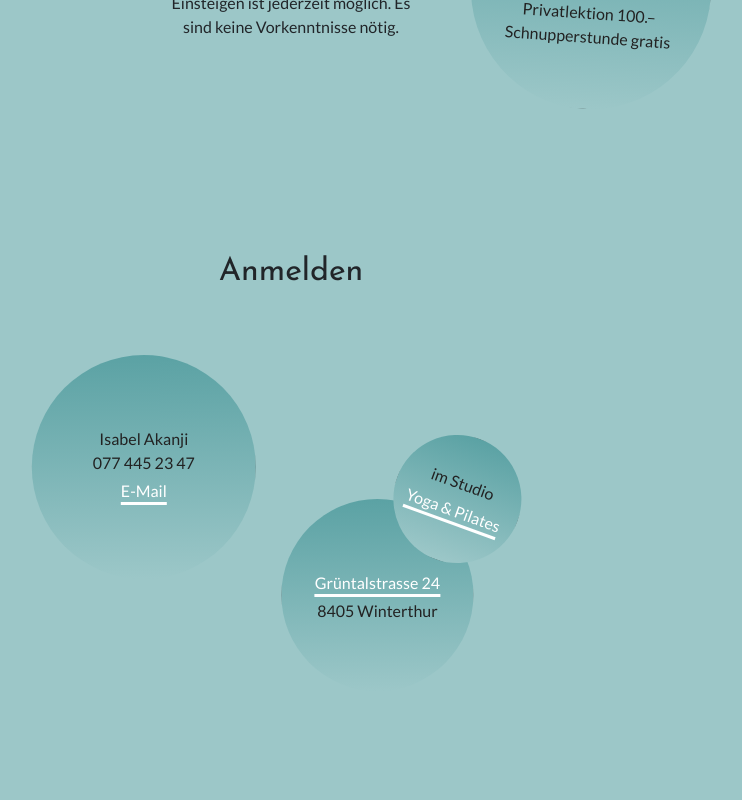
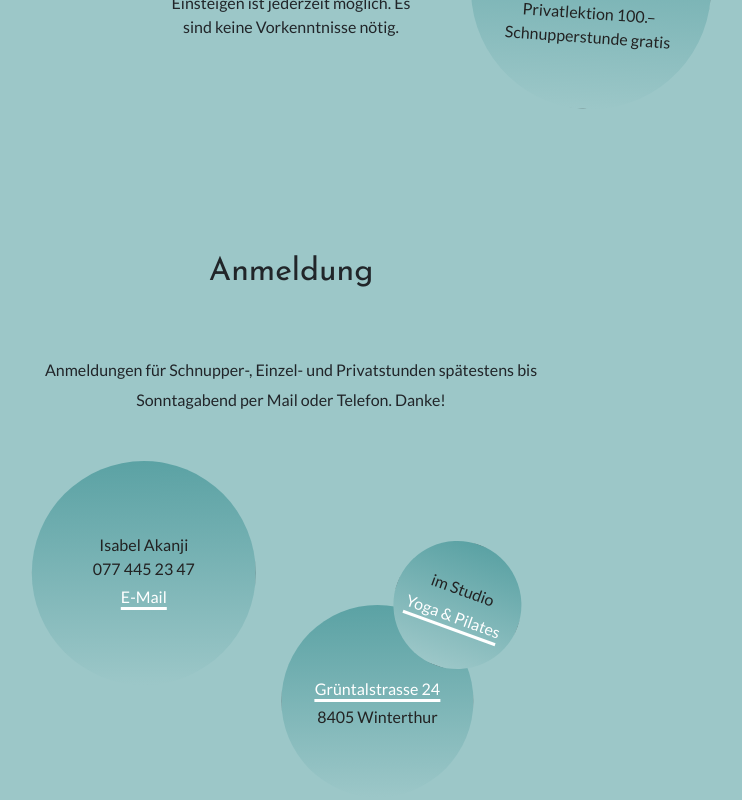
Before and after one commit to fschwander/isabelakanji, a React (Create React App) app: page / in a window 1280 px wide. Shown: the part 1778-2578 px from the top of the page, without its empty margins (349-1091 px from the left). Built offline with nearby package versions, Linux system fonts and the light colour scheme.

Commit message:
positioning bugfix solved and wording changed

```diff
--- a/src/components/Footer.js
+++ b/src/components/Footer.js
@@ -11,7 +11,9 @@ export default function Footer() {
 
   return (
     <div id='Footer' className='Footer'>
-      <h2>Anmelden</h2>
+      <h2>Anmeldung</h2>
+
+      <p>Anmeldungen für Schnupper-, Einzel- und Privatstunden spätestens bis Sonntagabend per Mail oder Telefon. Danke!</p>
 
       <div className='bubbleContainer'>
         <div className='personBubble bubble'>
--- a/src/components/Footer.scss
+++ b/src/components/Footer.scss
@@ -13,7 +13,7 @@
     flex-direction: row;
     justify-content: center;
     overflow: hidden;
-    padding-bottom: 3em;
+    padding: 2em 0;
 
     .personBubble {
       transform: translate(1em, 0) rotate(-8deg);
--- a/src/components/Header.js
+++ b/src/components/Header.js
@@ -67,10 +67,12 @@ export default class Header extends React.Component {
   render() {
     return (
       <div id='Header' className='Header' ref={el => this.rootElement = el}>
+
+        <span className='topBackground' ref={el => this.backgroundElement = el}/>
+
         <div className='logoContainer' ref={el => this.logoContainerElement = el}>
           <Logo/>
         </div>
-        <span className='topBackground' ref={el => this.backgroundElement = el}/>
 
         <div className='headerContainer'>
           <div className='specialHeader'>Yoga</div>
--- a/src/components/Header.scss
+++ b/src/components/Header.scss
@@ -25,7 +25,7 @@
   .topBackground {
     position: fixed;
     top: -56px;
-    z-index: -2;
+    z-index: -1;
     height: 50vh;
     width: 100vw;
   }
@@ -36,7 +36,7 @@
     box-shadow: 0 0 0 10px white;
 
     transition: opacity 50ms linear;
-    z-index: -1;
+    //z-index: -1;
 
     .Logo {
       max-width: 50vw;
--- a/src/index.scss
+++ b/src/index.scss
@@ -32,7 +32,7 @@ html {
       margin: auto auto 0.8em;
       text-align: center;
       width: 500px;
-      max-width: 90%;
+      max-width: 90vw;
       line-height: 1.9em;
     }
 
```
